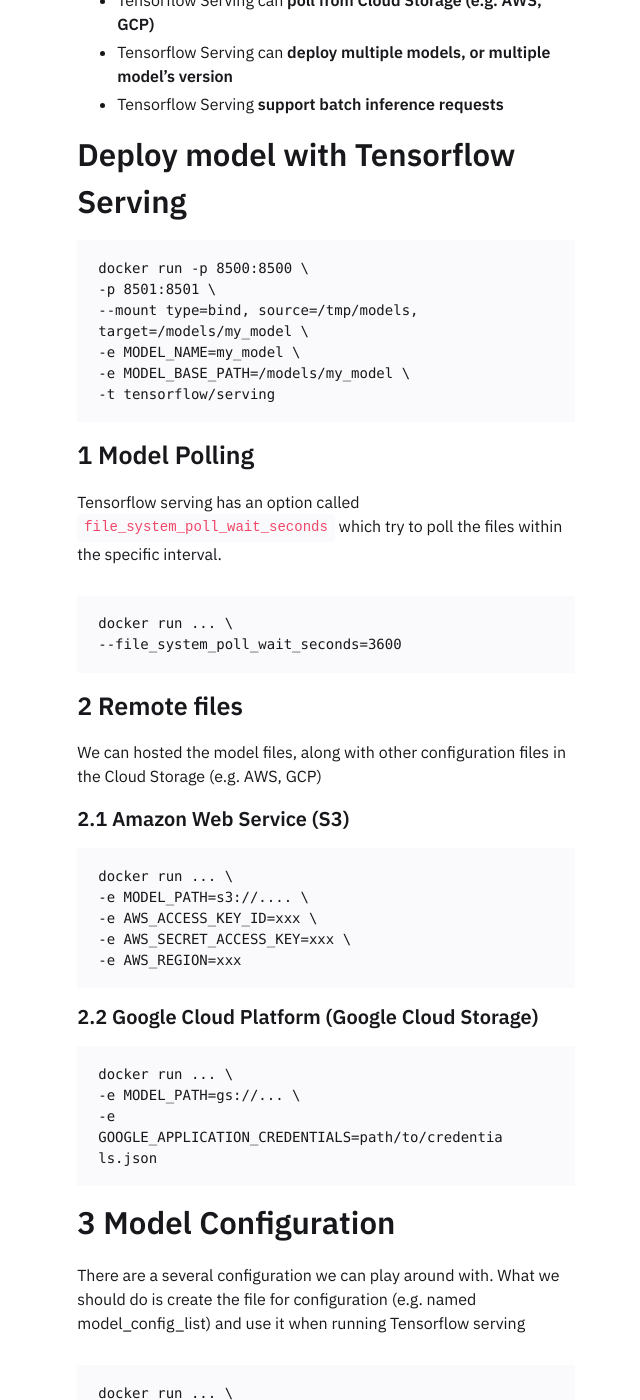
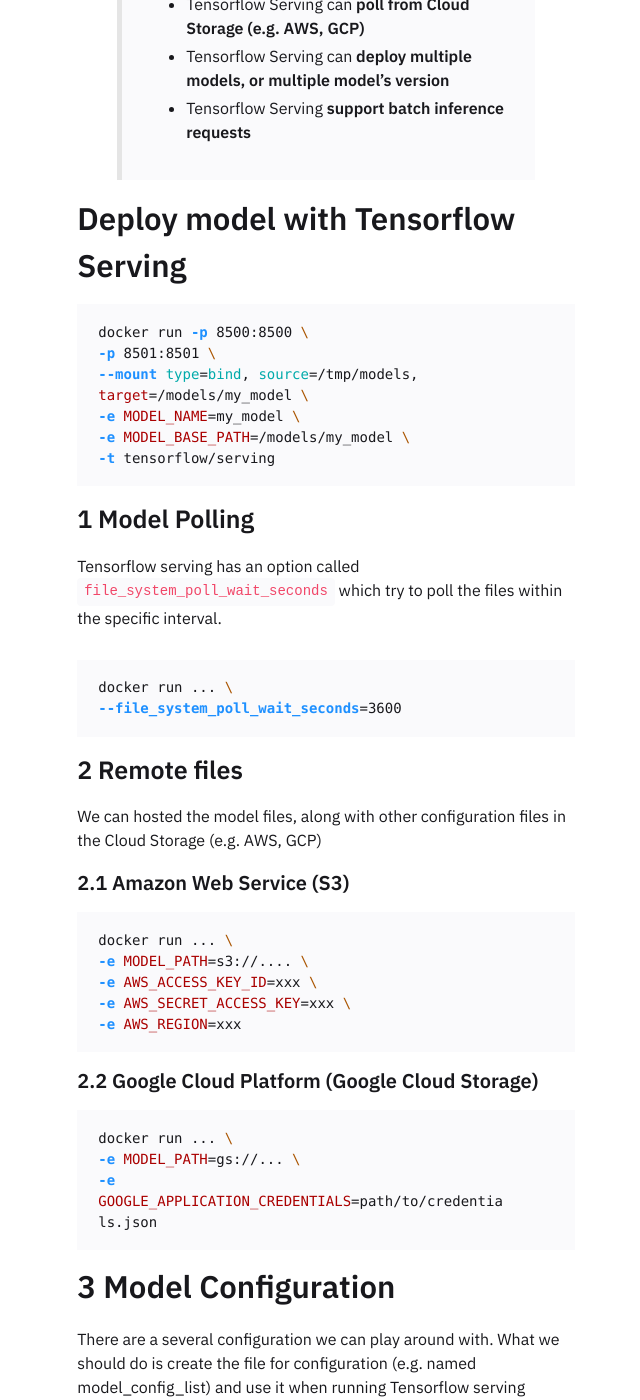
Before and after one commit to lukkiddd/lukkiddd.github.io, a Jekyll site: the page built from _notes/Public/Tensorflow Serving.md, in a window 1280 px wide and 1400 px high, scrolled down 366 px. Shown: the whole window, without its empty margins (314-954 px from the left). Built offline with Jekyll 4.4.1, drawn with Linux system fonts in a browser that asks for light colours; some of the changed text lies outside the part shown.

````diff
--- a/_notes/Public/Tensorflow Serving.md
+++ b/_notes/Public/Tensorflow Serving.md
@@ -5,20 +5,19 @@ date : 18-01-2022
 tags: #machine-learning
 ---
 
-#tensorflow-serving
 
+> **Summary**
+> - Tensorflow Serving can **poll updated model automatically**
+> - Tensorflow Serving can **poll from Cloud Storage (e.g. AWS, GCP)**
+> - Tensorflow Serving can **deploy multiple models, or multiple model’s version**
+> - Tensorflow Serving **support batch inference requests**
 
-### Summary
-- Tensorflow Serving can **poll updated model automatically**
-- Tensorflow Serving can **poll from Cloud Storage (e.g. AWS, GCP)**
-- Tensorflow Serving can **deploy multiple models, or multiple model’s version**
-- Tensorflow Serving **support batch inference requests**
 
 
 
 ## Deploy model with Tensorflow Serving
 
-```
+```shell
 docker run -p 8500:8500 \
            -p 8501:8501 \
            --mount type=bind, source=/tmp/models, target=/models/my_model \
@@ -32,7 +31,7 @@ docker run -p 8500:8500 \
 
 Tensorflow serving has an option called `file_system_poll_wait_seconds` which try to poll the files within the specific interval.
 
-```
+```shell
 docker run ... \
            --file_system_poll_wait_seconds=3600
 ```
@@ -46,7 +45,7 @@ We can hosted the model files, along with other configuration files in the Cloud
 
 
 
-```
+```shell
 docker run ... \
            -e MODEL_PATH=s3://.... \
            -e AWS_ACCESS_KEY_ID=xxx \
@@ -58,7 +57,7 @@ docker run ... \
 #### 2.2 Google Cloud Platform (Google Cloud Storage)
 
 
-```
+```shell
 docker run ... \
            -e MODEL_PATH=gs://... \
            -e GOOGLE_APPLICATION_CREDENTIALS=path/to/credentials.json
@@ -69,7 +68,7 @@ docker run ... \
 
 There are a several configuration we can play around with. What we should do is create the file for configuration (e.g. named model_config_list) and use it when running Tensorflow serving
 
-```
+```shell
 docker run ... \
            --model_config_file=gs://...../model_config_list
            --model_config_file_poll_wait_seconds=3600
@@ -82,7 +81,7 @@ Within the file named model_config_list we can specify different configuration.
 ### 3.1 Deploy multiple models
 
 
-```
+```txt
 model_config_list {
   config {
     name: 'my_first_model'
@@ -101,7 +100,7 @@ model_config_list {
 ### 3.2 Deploy multiple model's versions
 
 
-```
+```txt
 model_config_list {
   config {
     name: 'my_first_model'
@@ -118,7 +117,7 @@ model_config_list {
 
 #### 3.2.1 Version labels
 
-```
+```txt
 model_config_list {
   config {
     name: 'my_first_model'
@@ -147,13 +146,13 @@ Then client can call to different model version by specifying the model labels,
 
 With version number
 
-```
+```txt
 v1/models/<model_name>/versions/<version_number>
 ```
 
 With version label
 
-```
+```txt
 v1/models/<model_name>/versions/<version_label >
 ```
 
@@ -163,7 +162,7 @@ Read more in [Tensorflow serving official document](https://www.tensorflow.org/t
 ## 4. Batching inference requests
 
 
-```
+```shell
 docker run ... \
            --enable_batching=true
            --batching_parameters_file=gs://..../batching_parameters.txt
@@ -173,7 +172,7 @@ docker run ... \
 Within the `batching_parameters.txt` you can just write down the configuration
 
 
-```
+```txt
 max_batch_size { value: 32 }
 batch_timeout_micros { value: 5000 }
 pad_variable_length: true
````
